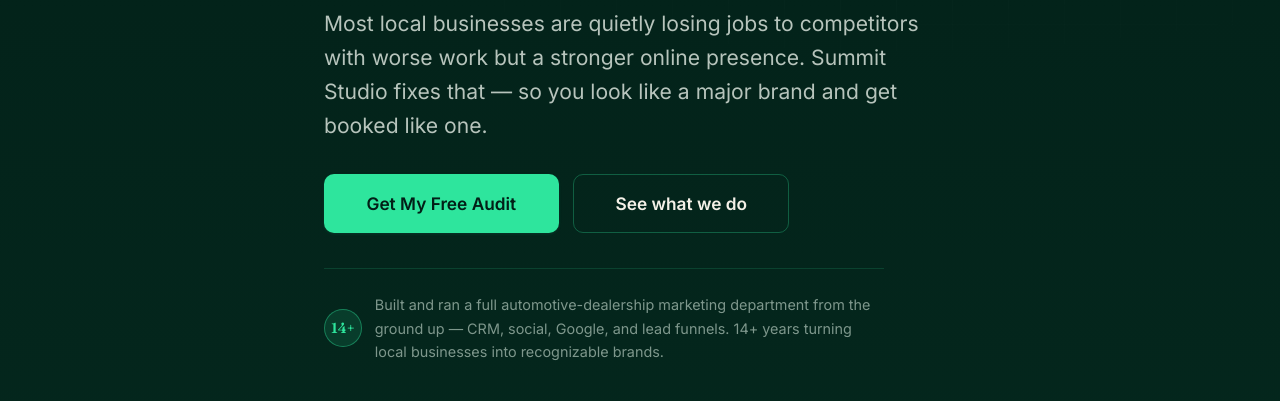
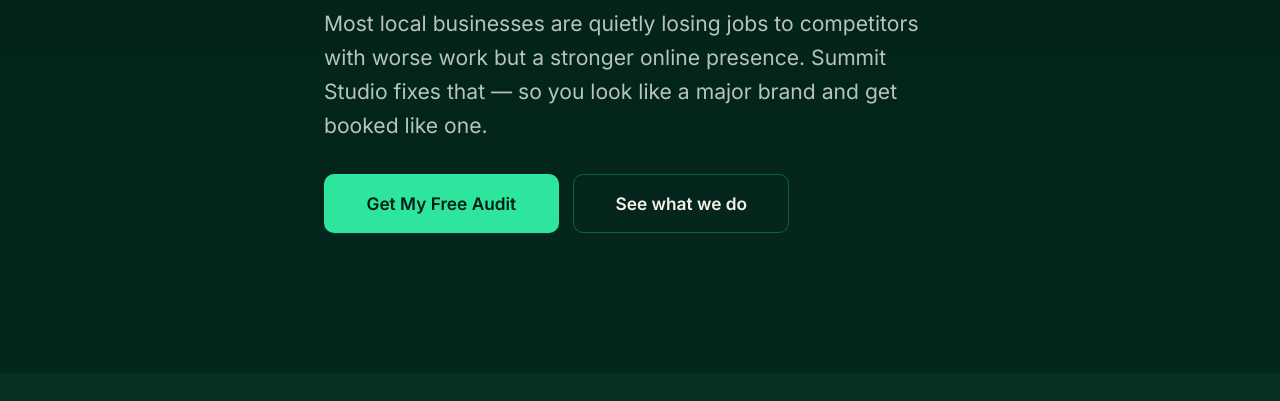
Before and after one commit to AMJIDMOUAD/ash-fv, a website: page index.html in a window 1280 px wide. Shown: the part 551-952 px from the top of the page. Drawn offline with Linux system fonts and the light colour scheme.

Commit message:
Update index.html

```diff
--- a/index.html
+++ b/index.html
@@ -54,10 +54,7 @@
           <a href="#audit" class="btn btn--gold btn--lg">Get My Free Audit</a>
           <a href="#services" class="btn btn--ghost-light btn--lg">See what we do</a>
         </div>
-        <div class="hero__trust">
-          <span class="badge" aria-hidden="true">14+</span>
-          <span>Built and ran a full automotive-dealership marketing department from the ground up — CRM, social, Google, and lead funnels. 14+ years turning local businesses into recognizable brands.</span>
-        </div>
+
       </div>
     </section>
 
```
